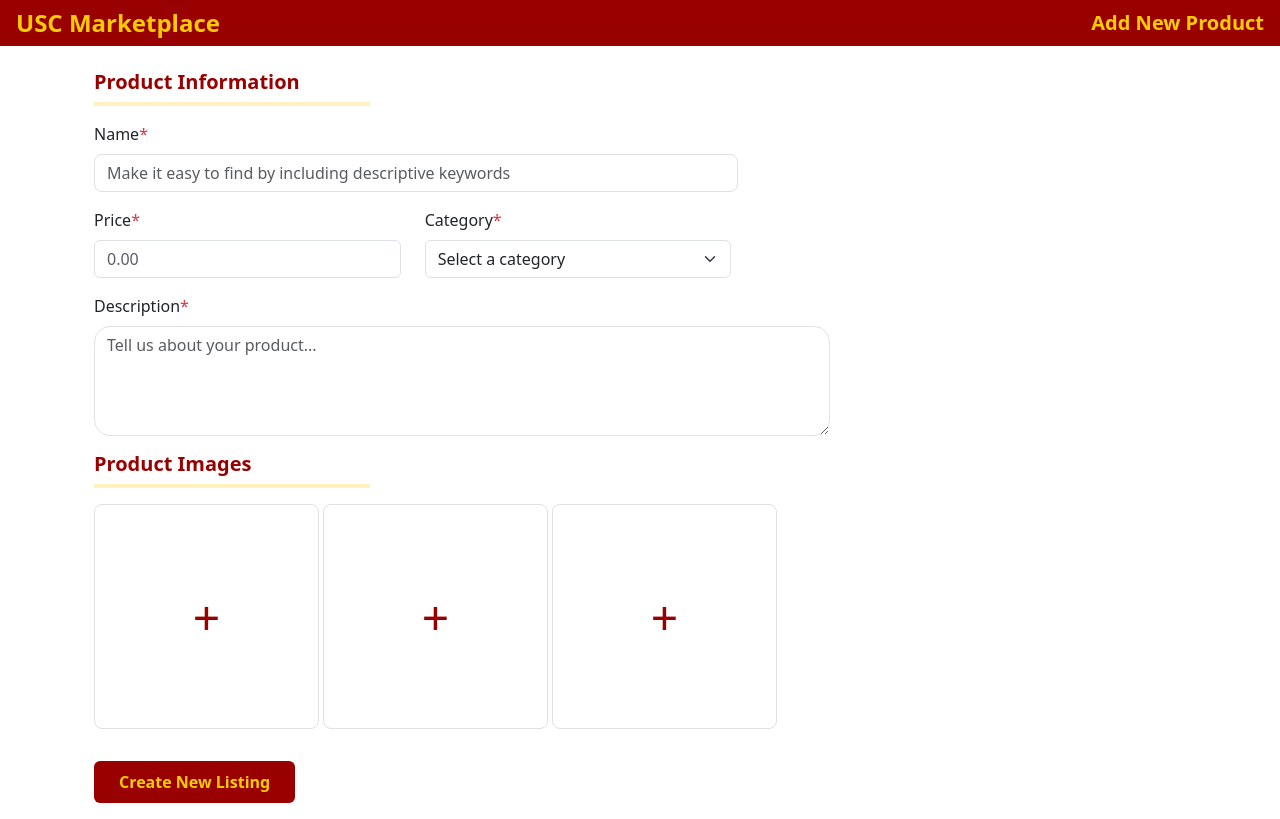
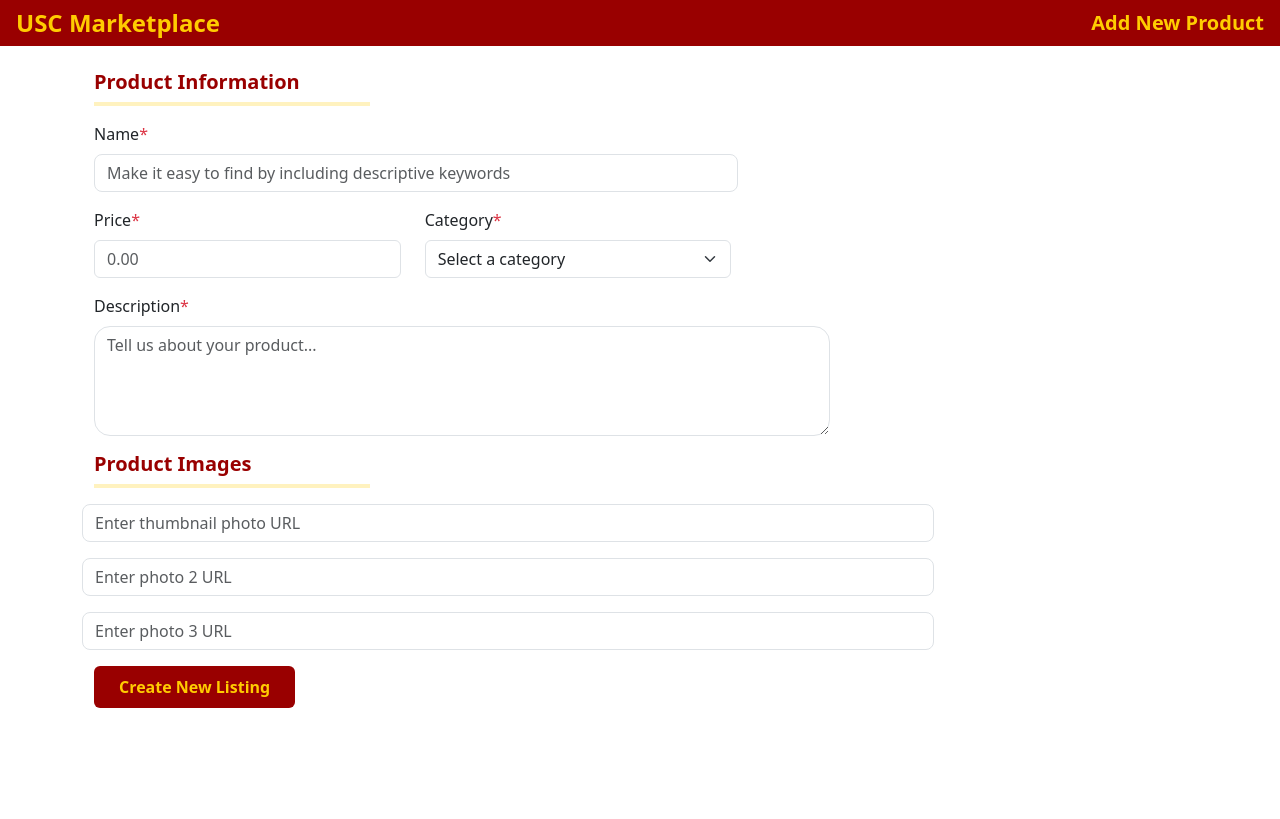
Before and after one commit to atsai488/CSCI201_project, a React (Vite) app in the folder create-listing/: page / in a window 1280 px wide. Built offline with nearby package versions, Linux system fonts and the light colour scheme.

Commit message:
removing custom file input as storing images into a database is hard

```diff
--- a/create-listing/src/CreateListing.jsx
+++ b/create-listing/src/CreateListing.jsx
@@ -47,7 +47,7 @@
         data.append('image1', formData.image1)
         data.append('image2', formData.image2)
         data.append('image3', formData.image3)
-        data.append('email', localStorage.getItem('userEmail')) // TODO Change to session storage of user ID
+        data.append('email', localStorage.getItem('userEmail'))
 
         try {
             const response = await fetch("/create-listing-servlet", {
@@ -208,10 +208,40 @@
                     </div>
                     <div className="col-9 mb-3">
                         <div className="row gap-3">
-                            <CustomFileInput onChange={(file) => { handleImgChange("image1", file) }} />
-                            <CustomFileInput onChange={(file) => { handleImgChange("image2", file) }} />
-                            <CustomFileInput onChange={(file) => { handleImgChange("image3", file) }} />
-                        </div>
+                            <input
+                                type="text"
+                                className="form-control rounded-3"
+                                id="name"
+                                name="image1"
+                                value={formData.image1}
+                                onChange={handleChange}
+                                placeholder='Enter thumbnail photo URL'
+                                autoComplete='off'
+                                required
+                            />
+                            <input
+                                type="text"
+                                className="form-control rounded-3"
+                                id="name"
+                                name="image2"
+                                value={formData.image2}
+                                onChange={handleChange}
+                                placeholder='Enter photo 2 URL'
+                                autoComplete='off'
+                                required
+                            />
+                            <input
+                                type="text"
+                                className="form-control rounded-3"
+                                id="name"
+                                name="image3"
+                                value={formData.image3}
+                                onChange={handleChange}
+                                placeholder='Enter photo 3 URL'
+                                autoComplete='off'
+                                required
+                            />
+                            </div>
                     </div>
                     <div className='d-flex justify-content-start align-items-center'>
                         <button type="submit" id='custom-btn' className="btn mb-3 fs-6 py-2 px-4 fw-bold" disabled={isLoading}>
```
Also changed, not shown: 5 other files (tests, documents, lock files or other folders).
